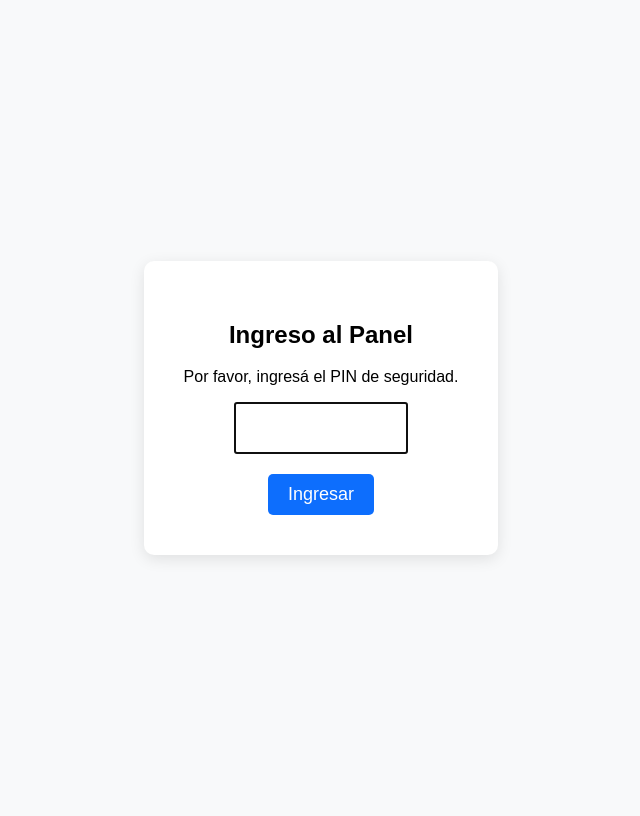
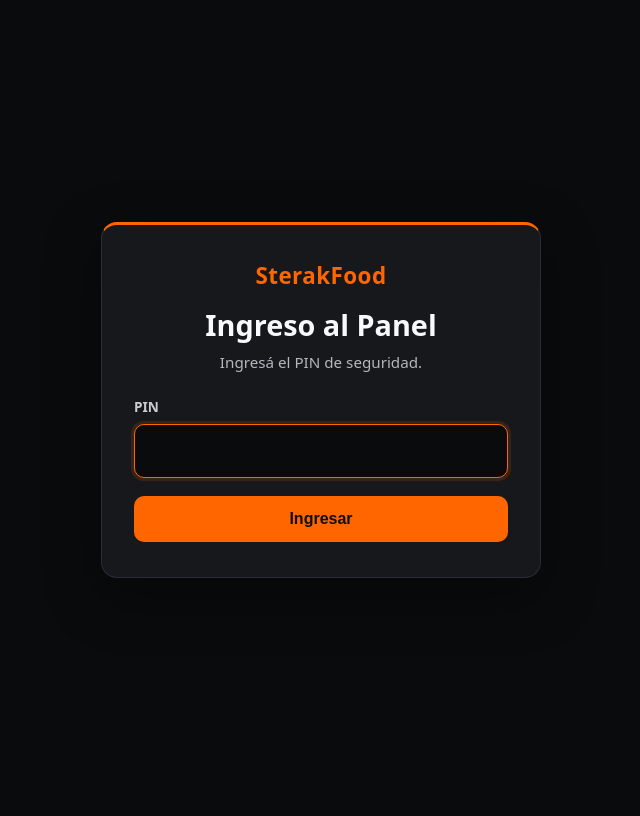
Before and after one commit to Falvarez19/-SterakFood, a Django app: page /dashboard/login/ in a window 1280 px wide. Shown: the whole page, without its empty margins (319-959 px from the left). After the commit the page ends 578 px from the top, so only its background shows below. Run offline with Django 5.2, Linux system fonts and the light colour scheme; parts of the project's set-up code (start-up, migrations or seed data) failed here and were passed over.

Commit message:
subiendo cambios

```diff
--- a/SisPedidos/settings.py
+++ b/SisPedidos/settings.py
@@ -17,9 +17,8 @@ DEBUG = os.environ.get('DEBUG', 'False').strip().lower() in {'1', 'true', 'yes',
 
 ALLOWED_HOSTS = [
     host.strip()
-    for host in os.environ.get('ALLOWED_HOSTS', '127.0.0.1,localhost, sterakfood-igel.onrender.com').split(',')
+    for host in os.environ.get('ALLOWED_HOSTS', '127.0.0.1,localhost').split(',')
     if host.strip()
-
 ]
 
 # 🔥 ARREGLO CLAVE: Agregamos el dominio de Render para que funcionen los botones y Mercado Pago
@@ -136,6 +135,6 @@ GOOGLE_REVIEW_URL = os.environ.get('GOOGLE_REVIEW_URL', '').strip()
 RESTAURANT_NAME = os.environ.get('RESTAURANT_NAME', 'SterakFood').strip() or 'SterakFood'
 
 # Requerido en cada instalación antes de permitir acceso al panel.
-PANEL_PIN = os.environ.get('PANEL_PIN', '').strip()
+PANEL_PIN = (os.environ.get('PANEL_PIN') or os.environ.get('DASHBOARD_PIN') or '').strip()
 # Facturación instalada pero DESACTIVADA hasta homologar y configurar cada CUIT.
 ARCA_FISCAL_ENABLED = os.environ.get('ARCA_FISCAL_ENABLED', '0') == '1'
--- a/pedidos/templates/pedidos/login_dashboard.html
+++ b/pedidos/templates/pedidos/login_dashboard.html
@@ -3,30 +3,35 @@
 <head>
     <meta charset="UTF-8">
     <meta name="viewport" content="width=device-width, initial-scale=1.0">
-    <title>Acceso Restringido - Buffet</title>
+    <title>Ingreso al panel | SterakFood</title>
     <style>
-        body { display: flex; justify-content: center; align-items: center; height: 100vh; background-color: #f8f9fa; font-family: sans-serif; }
-        .login-box { background: white; padding: 40px; border-radius: 10px; box-shadow: 0 4px 15px rgba(0,0,0,0.1); text-align: center; }
-        input[type="password"] { font-size: 24px; padding: 10px; width: 150px; text-align: center; letter-spacing: 5px; margin-bottom: 20px; }
-        button { background-color: #0d6efd; color: white; border: none; padding: 10px 20px; font-size: 18px; border-radius: 5px; cursor: pointer; }
-        .error { color: red; margin-bottom: 15px; }
+        * { box-sizing:border-box; }
+        body { display:flex;align-items:center;justify-content:center;min-height:100vh;margin:0;padding:20px;background:#0a0b0d;color:#f8f9fa;font-family:system-ui,-apple-system,"Segoe UI",sans-serif; }
+        .login-box { width:min(440px,100%);background:#16181c;border:1px solid #2a2d32;border-top:3px solid #ff6600;border-radius:16px;box-shadow:0 18px 55px rgba(0,0,0,.4);padding:35px 32px;text-align:center; }
+        .marca { font-size:1.4rem;font-weight:900;color:#ff6600;letter-spacing:.02em; }
+        h1 {font-size:1.8rem;margin:14px 0 8px;}
+        p {color:#b3b8bd;font-size:.95rem;margin:0 0 25px;}
+        label {display:block;text-align:left;font-size:.85rem;color:#c9cdd1;margin-bottom:8px;font-weight:700;}
+        input[type=password] {display:block;width:100%;height:54px;background:#0a0b0d;border:1px solid #41454c;color:white;border-radius:10px;font-size:1.5rem;letter-spacing:.28em;text-align:center;margin:0 0 18px;outline:none;}
+        input[type=password]:focus {border-color:#ff6600;box-shadow:0 0 0 3px rgba(255,102,0,.15);}
+        button {background:#ff6600;color:#101010;border:0;border-radius:10px;padding:14px 22px;width:100%;font-weight:850;font-size:1rem;cursor:pointer;}
+        button:hover {background:#ff8533;}
+        .error {margin:0 0 18px;background:rgba(239,68,68,.12);border:1px solid rgba(239,68,68,.4);color:#ff9191;border-radius:8px;padding:11px;font-size:.9rem;}
     </style>
 </head>
 <body>
-    <div class="login-box">
-        <h2>Ingreso al Panel</h2>
-        <p>Por favor, ingresá el PIN de seguridad.</p>
-        {% if messages %}
-            {% for message in messages %}
-                <div class="error">{{ message }}</div>
-            {% endfor %}
-        {% endif %}
-        <form method="POST">
+    <section class="login-box">
+        <div class="marca">SterakFood</div>
+        <h1>Ingreso al Panel</h1>
+        <p>Ingresá el PIN de seguridad.</p>
+        {% if messages %}{% for message in messages %}<div class="error" role="alert">{{ message }}</div>{% endfor %}{% endif %}
+        <form method="post">
             {% csrf_token %}
-            <input type="password" name="pin" maxlength="4" required autofocus autocomplete="off">
-            <br>
+            {% if destino_salon %}<input type="hidden" name="next" value="{% url 'pedidos:salon' %}">{% endif %}
+            <label for="pin">PIN</label>
+            <input id="pin" type="password" name="pin" inputmode="numeric" maxlength="12" required autofocus autocomplete="off">
             <button type="submit">Ingresar</button>
         </form>
-    </div>
+    </section>
 </body>
 </html>
```
Also changed, not shown: pedidos/templates/pedidos/base.html (+5 -4 lines), pedidos/static/css/estilos.css.
